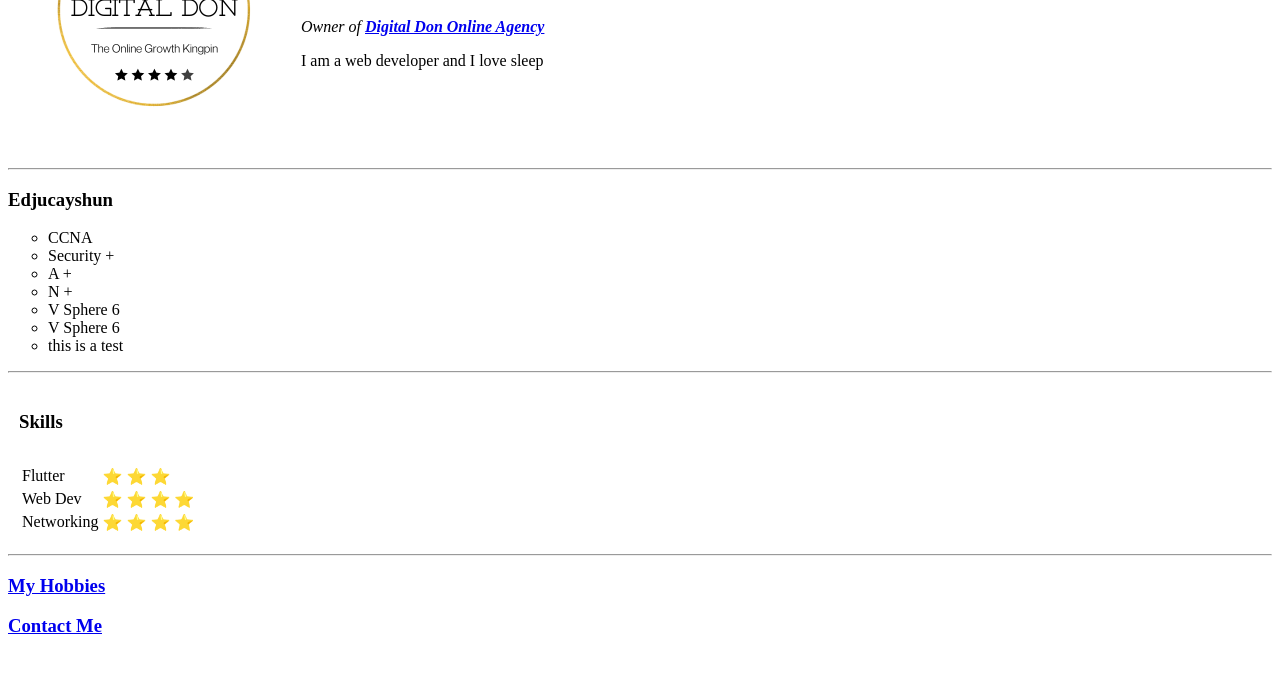
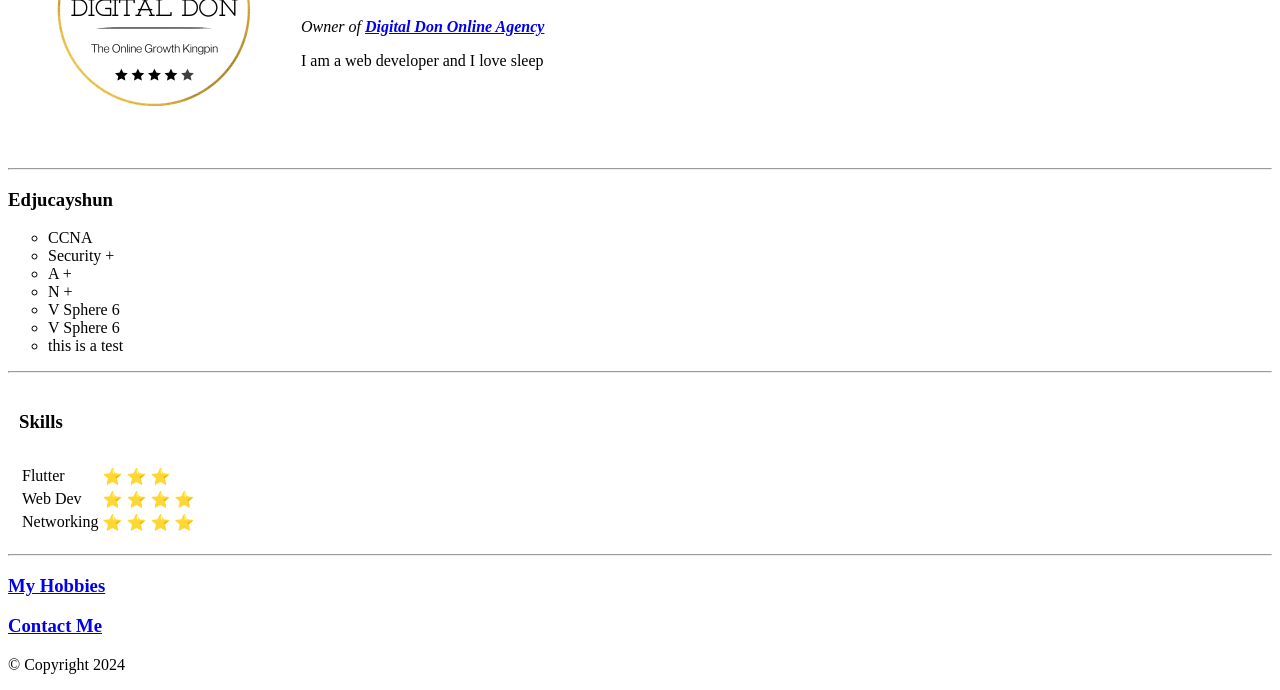
Before and after one commit to reallybadapple/cv, a plain HTML site: page index.html in a window 1280 px wide. Shown: the part 144-834 px from the top of the page. Before the commit the page ends 800 px from the top, so only its background shows below. Drawn offline with Linux system fonts and the light colour scheme.

Commit message:
Update index.html

```diff
--- a/index.html
+++ b/index.html
@@ -74,4 +74,7 @@
 
     <h3><a href="contact.html">Contact Me</a></h3>
   </body>
+  <footer>
+    <p>&#169; Copyright 2024</p>
+  </footer>
 </html>
```
